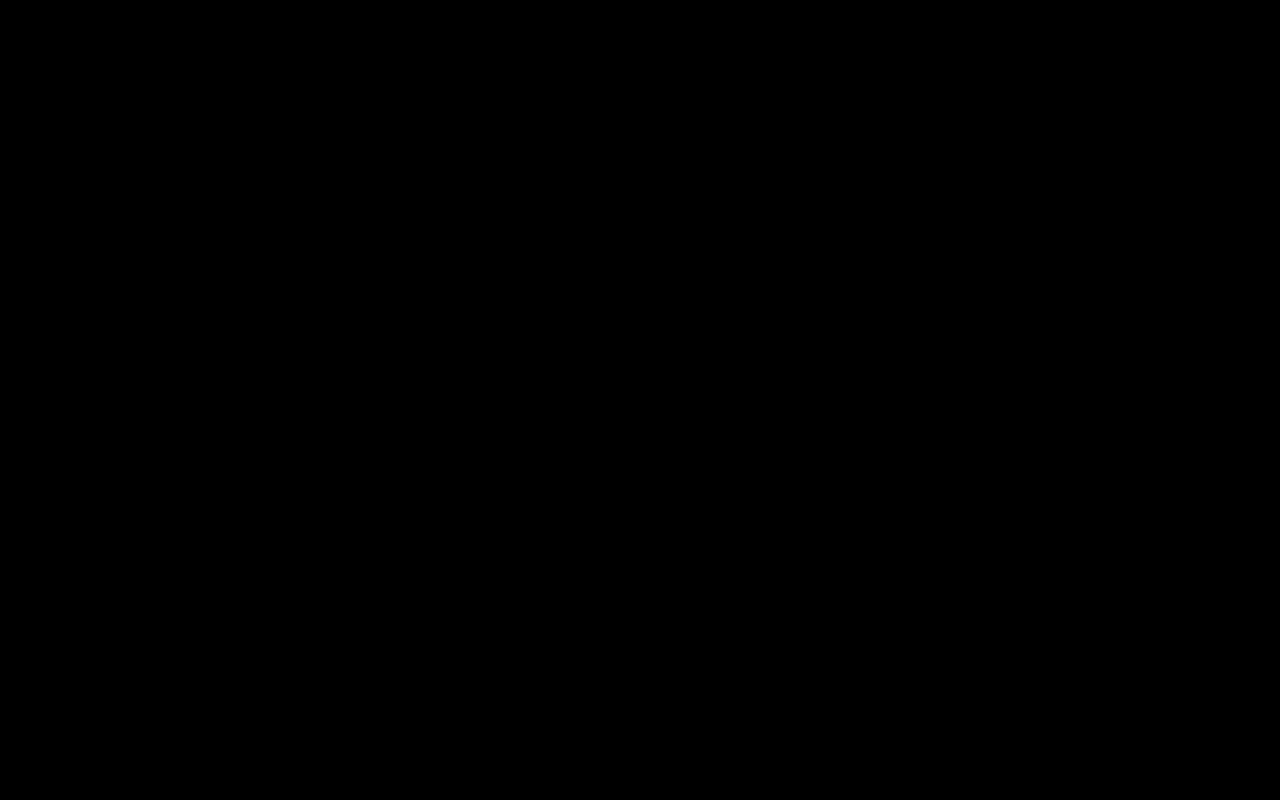
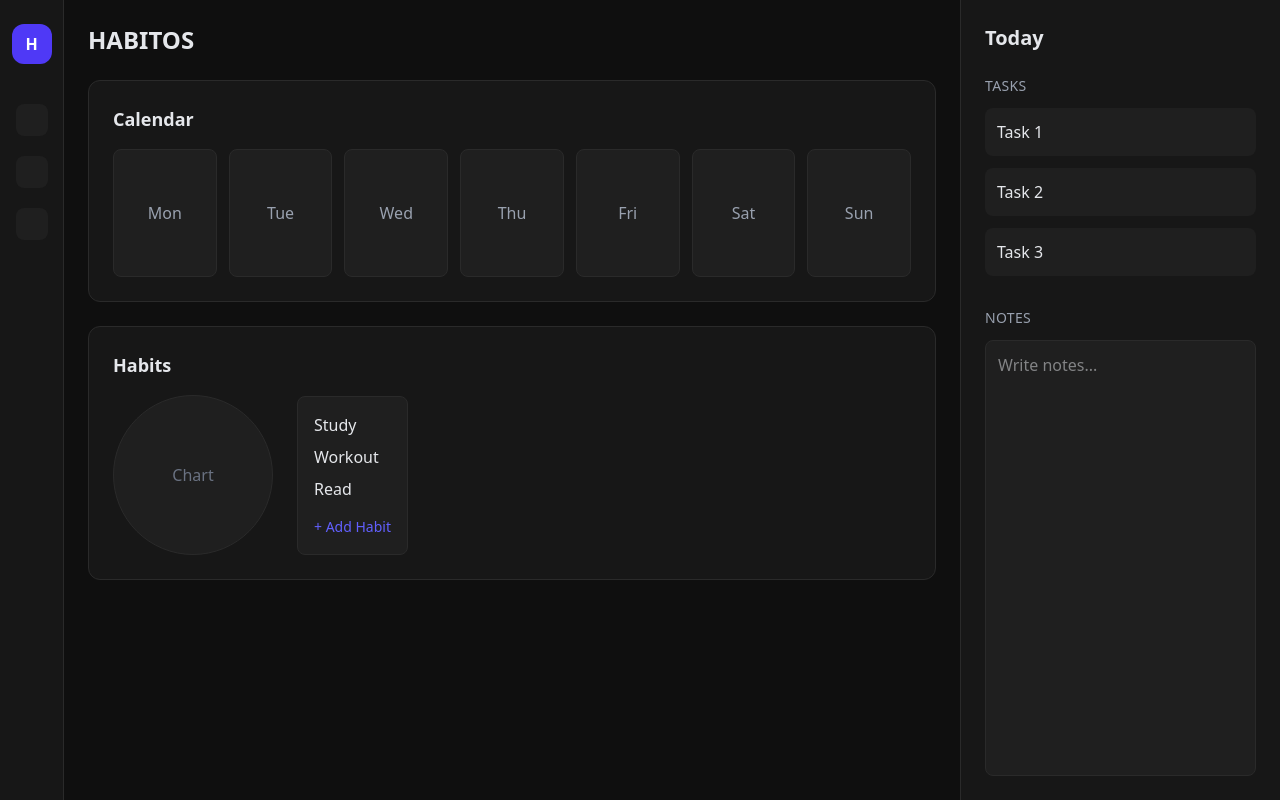
Before and after one commit to prajwallakra/habitos, a React (Vite) app: page / in a window 1280 px wide. Built offline with nearby package versions, Linux system fonts and the light colour scheme.

Commit message:
created the basic structure -- without functionalities

```diff
--- a/src/App.jsx
+++ b/src/App.jsx
@@ -1,7 +1,13 @@
+import Leftbar from "./buildLayout/Leftbar/Leftbar"
+import MainLayout from "./buildLayout/Mainlayout/Mainlayout"
+import Sidebar from "./buildLayout/Sidebar/Sidebar"
+
 function App() {
   return (
-    <div className="bg-black min-h-screen text-white">
-
+    <div className="flex min-h-screen bg-[#0f0f0f] text-white">
+      <Sidebar />
+      <MainLayout />
+      <Leftbar />
     </div>
   )
 }
--- /dev/null
+++ b/src/buildLayout/Leftbar/Leftbar.jsx
@@ -0,0 +1,44 @@
+function Leftbar() {
+  return (
+    <aside className="h-screen w-[320px] bg-[#171717] border-l border-[#2a2a2a] p-6 flex flex-col text-gray-200">
+
+      {/* Date */}
+      <h2 className="text-xl font-semibold mb-6">
+        Today
+      </h2>
+
+      {/* Tasks */}
+      <section className="mb-8">
+        <h3 className="text-gray-400 mb-3 text-sm uppercase tracking-wide">
+          Tasks
+        </h3>
+
+        <div className="space-y-3">
+          {[1,2,3].map(task => (
+            <div
+              key={task}
+              className="bg-[#1f1f1f] hover:bg-[#262626] transition p-3 rounded-lg cursor-pointer"
+            >
+              Task {task}
+            </div>
+          ))}
+        </div>
+      </section>
+
+      {/* Notes */}
+      <section className="flex-1 flex flex-col">
+        <h3 className="text-gray-400 mb-3 text-sm uppercase tracking-wide">
+          Notes
+        </h3>
+
+        <textarea
+          placeholder="Write notes..."
+          className="flex-1 resize-none bg-[#1f1f1f] border border-[#2a2a2a] rounded-lg p-3 outline-none focus:border-indigo-500"
+        />
+      </section>
+
+    </aside>
+  )
+}
+
+export default Leftbar
--- /dev/null
+++ b/src/buildLayout/Mainlayout/Mainlayout.jsx
@@ -0,0 +1,65 @@
+function MainLayout() {
+  const days = ["Mon","Tue","Wed","Thu","Fri","Sat","Sun"]
+
+  return (
+    <main className="flex-1 p-6 overflow-y-auto text-gray-200">
+
+      {/* Title */}
+      <h1 className="text-2xl font-bold mb-6">
+        HABITOS
+      </h1>
+
+      {/* Calendar */}
+      <section className="bg-[#171717] border border-[#2a2a2a] rounded-xl p-6 mb-6">
+
+        <h2 className="text-lg font-semibold mb-4">
+          Calendar
+        </h2>
+
+        <div className="grid grid-cols-7 gap-3">
+          {days.map(day => (
+            <div
+              key={day}
+              className="bg-[#1f1f1f] border border-[#2a2a2a] rounded-lg h-32 flex items-center justify-center text-gray-400 hover:border-indigo-500 transition cursor-pointer"
+            >
+              {day}
+            </div>
+          ))}
+        </div>
+
+      </section>
+
+      {/* Habits */}
+      <section className="bg-[#171717] border border-[#2a2a2a] rounded-xl p-6">
+
+        <h2 className="text-lg font-semibold mb-4">
+          Habits
+        </h2>
+
+        <div className="flex gap-6 items-center">
+
+          {/* Chart placeholder */}
+          <div className="w-40 h-40 rounded-full bg-[#1f1f1f] border border-[#2a2a2a] flex items-center justify-center text-gray-500">
+            Chart
+          </div>
+
+          {/* Habit List */}
+          <div className="bg-[#1f1f1f] border border-[#2a2a2a] rounded-lg p-4 space-y-2">
+            <p>Study</p>
+            <p>Workout</p>
+            <p>Read</p>
+
+            <button className="mt-2 text-indigo-500 text-sm">
+              + Add Habit
+            </button>
+          </div>
+
+        </div>
+
+      </section>
+
+    </main>
+  )
+}
+
+export default MainLayout
--- /dev/null
+++ b/src/buildLayout/Sidebar/Sidebar.jsx
@@ -0,0 +1,25 @@
+function Sidebar() {
+  return (
+    <aside className="h-screen w-16 bg-[#171717] border-r border-[#2a2a2a] flex flex-col items-center py-6 gap-6">
+
+      {/* Logo */}
+      <div className="w-10 h-10 rounded-xl bg-indigo-600 flex items-center justify-center font-bold text-white">
+        H
+      </div>
+
+      {/* Icons */}
+      <div className="flex flex-col gap-5 mt-4">
+
+        <div className="w-8 h-8 rounded-lg bg-[#1f1f1f] hover:bg-indigo-600 transition cursor-pointer" />
+
+        <div className="w-8 h-8 rounded-lg bg-[#1f1f1f] hover:bg-indigo-600 transition cursor-pointer" />
+
+        <div className="w-8 h-8 rounded-lg bg-[#1f1f1f] hover:bg-indigo-600 transition cursor-pointer" />
+
+      </div>
+
+    </aside>
+  )
+}
+
+export default Sidebar
```
